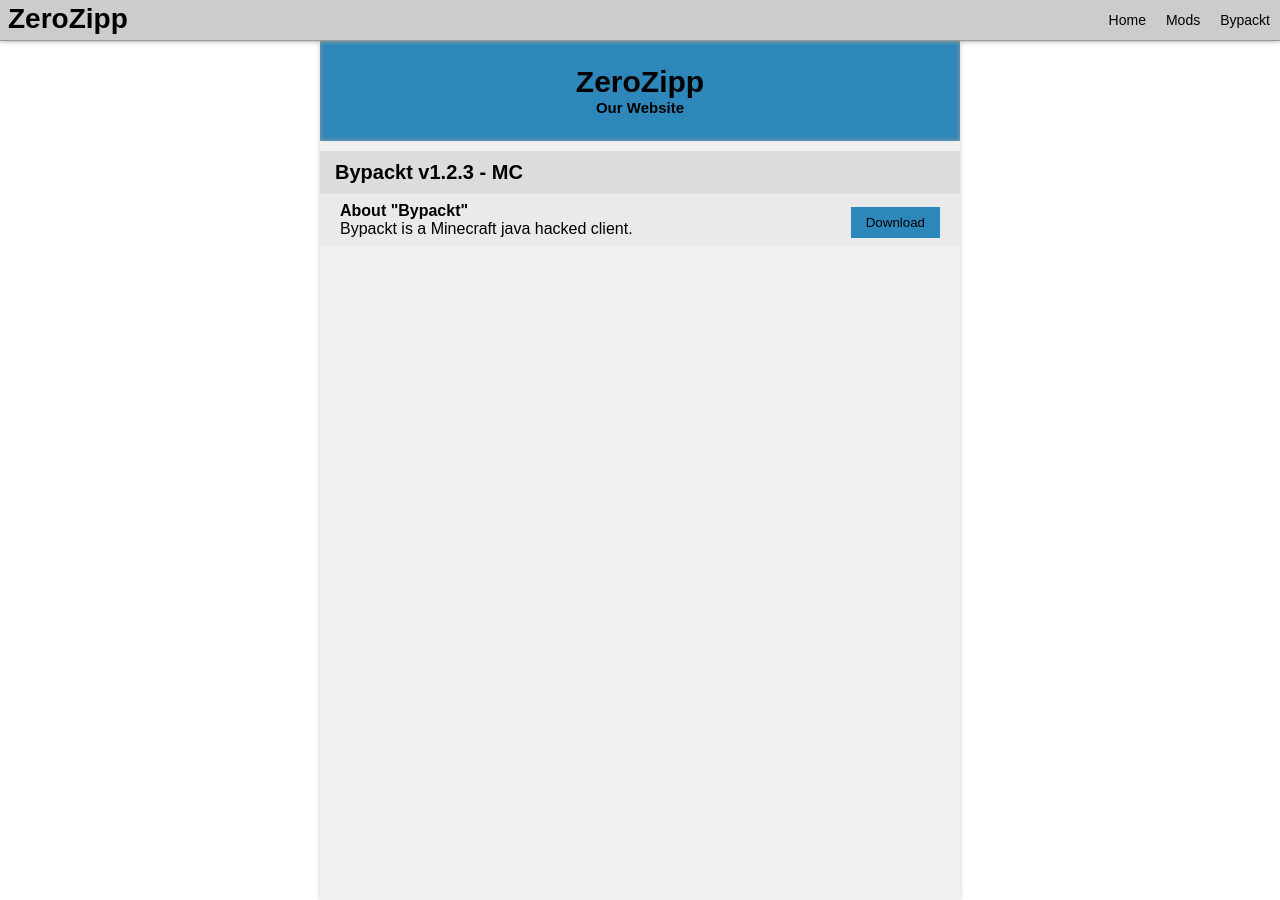
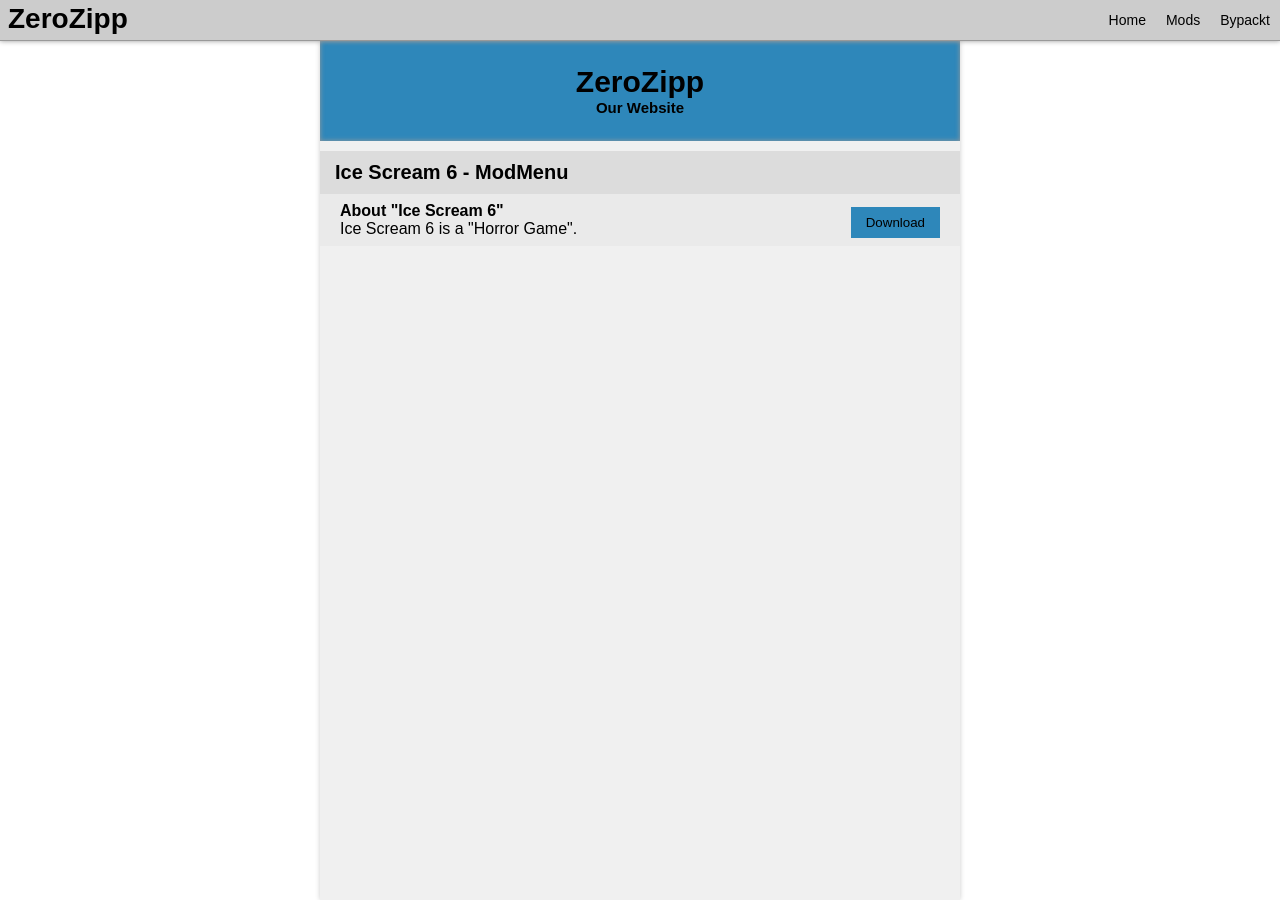
Before and after one commit to ZeroZipp/zerozipp.github.io, a Jekyll site: the page built from mod/icescream6.md, in a window 1280 px wide. Built offline with Jekyll 4.4.1, drawn with Linux system fonts in a browser that asks for light colours; our own code applies the rules of GitHub Pages for plain Markdown files.

Commit message:
Update mod

```diff
--- a/mod/icescream6.md
+++ b/mod/icescream6.md
@@ -1,8 +1,8 @@
 <div class="topmessage2">
-    <h1 class="h3">Bypackt v1.2.3 - MC</h1>
+    <h1 class="h3">Ice Scream 6 - ModMenu</h1>
 </div>
 <div class="message2">
-    <h1 class="h4">About "Bypackt"</h1>
-    <r>Bypackt is a Minecraft java hacked client.</r>
-    <button class="download" onclick="link('https://github.com/ZeroZipp/Bypackt/releases/latest/download/1.12.2-Bypackt.zip')">Download</button>
+    <h1 class="h4">About "Ice Scream 6"</h1>
+    <r>Ice Scream 6 is a "Horror Game".</r>
+    <button class="download" onclick="link('/download/icescream6/[ZeroZipp]-IceScream6.apk')">Download</button>
 </div>
```
Also changed, not shown: 1 other file.
